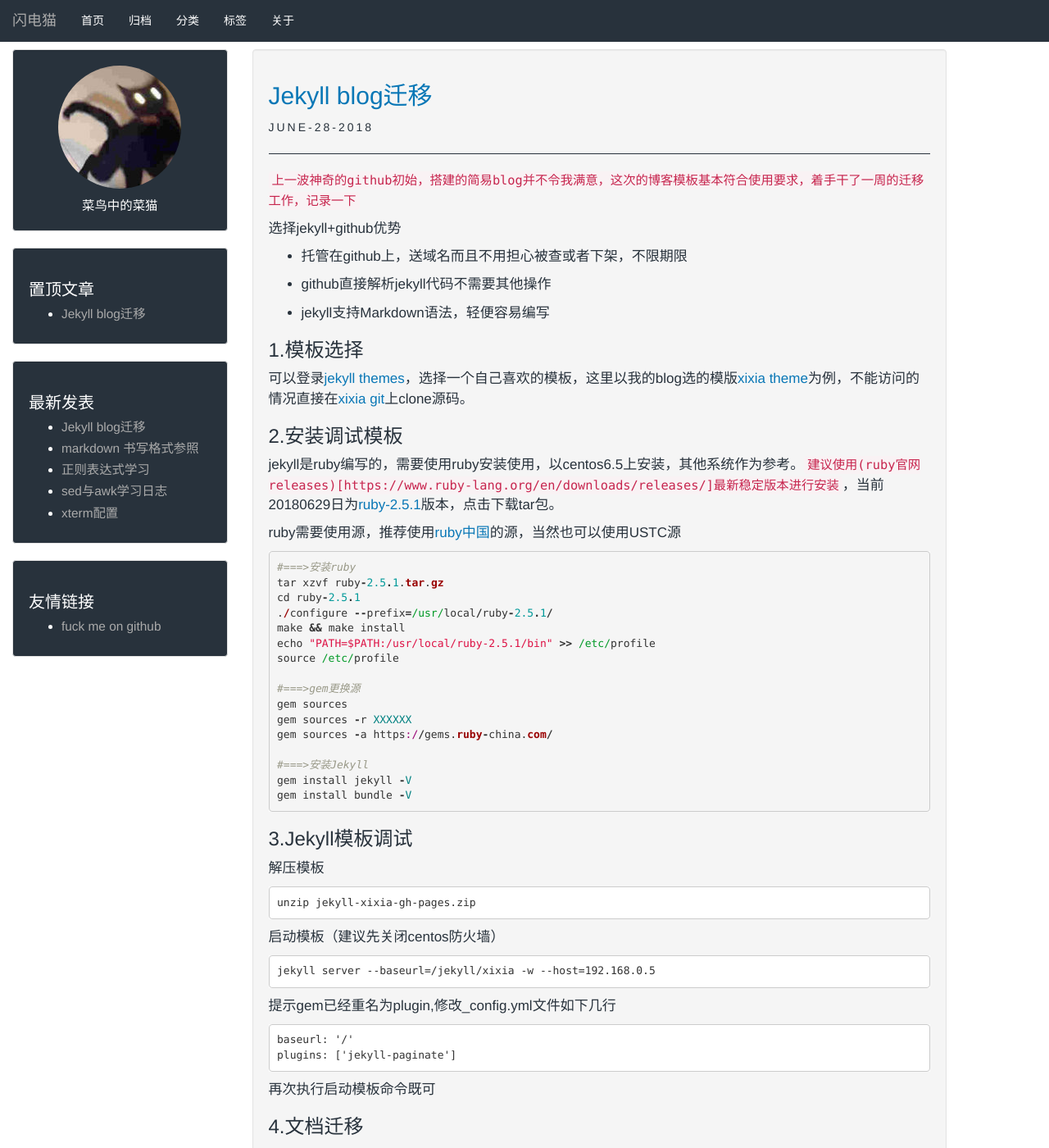
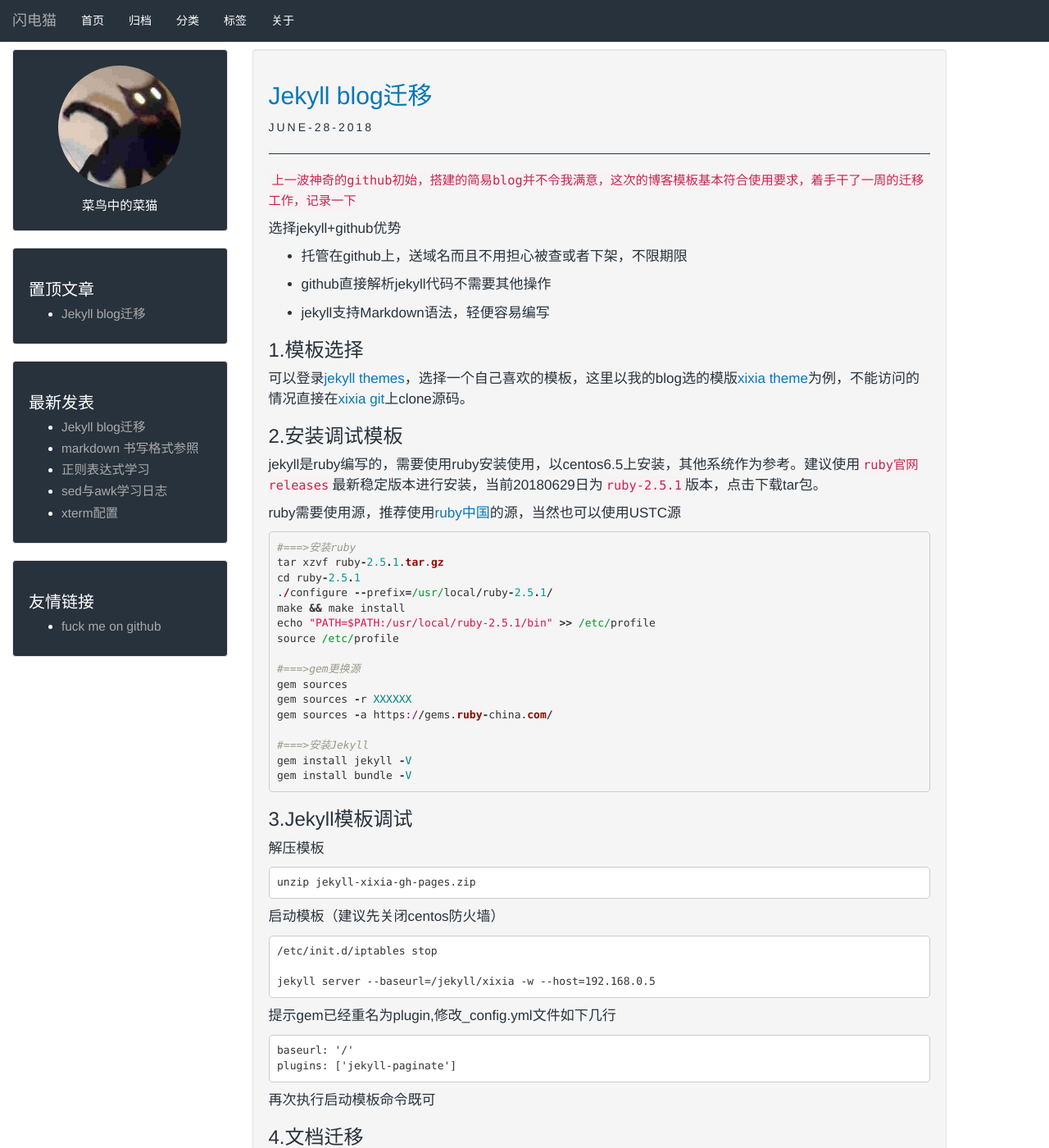
Before and after one commit to qfdmx/qfdmx.github.io, a Jekyll site: the page built from _posts/2018/2018-06-28-move_blog.markdown, in a window 1280 px wide and 1400 px high. Shown: the whole window at 82% size. Built offline with Jekyll 4.4.1, drawn with Linux system fonts in a browser that asks for light colours.

Commit message:
move blog fix

```diff
--- a/_posts/2018/2018-06-27-exampel-of-md.markdown
+++ b/_posts/2018/2018-06-27-exampel-of-md.markdown
@@ -149,6 +149,8 @@ print_hi('Tom')
 
 [welcome-to-jekyll.markdown](2016-05-01-welcome-to-jekyll.markdown)
 
+[move_blog.markdown](move_blog)
+
 ## Diving In
 
 * [Migrate](http://import.jekyllrb.com/docs/home/) from your previous system
--- a/_posts/2018/2018-06-28-move_blog.markdown
+++ b/_posts/2018/2018-06-28-move_blog.markdown
@@ -55,6 +55,8 @@ gem install bundle -V
 
 启动模板（建议先关闭centos防火墙）
 
+	/etc/init.d/iptables stop
+
 	jekyll server --baseurl=/jekyll/xixia -w --host=192.168.0.5
 
 提示gem已经重名为plugin,修改\_config.yml文件如下几行
```
Also changed, not shown: other parts of _posts/2018/2018-06-28-move_blog.markdown (+1 -1 lines).
